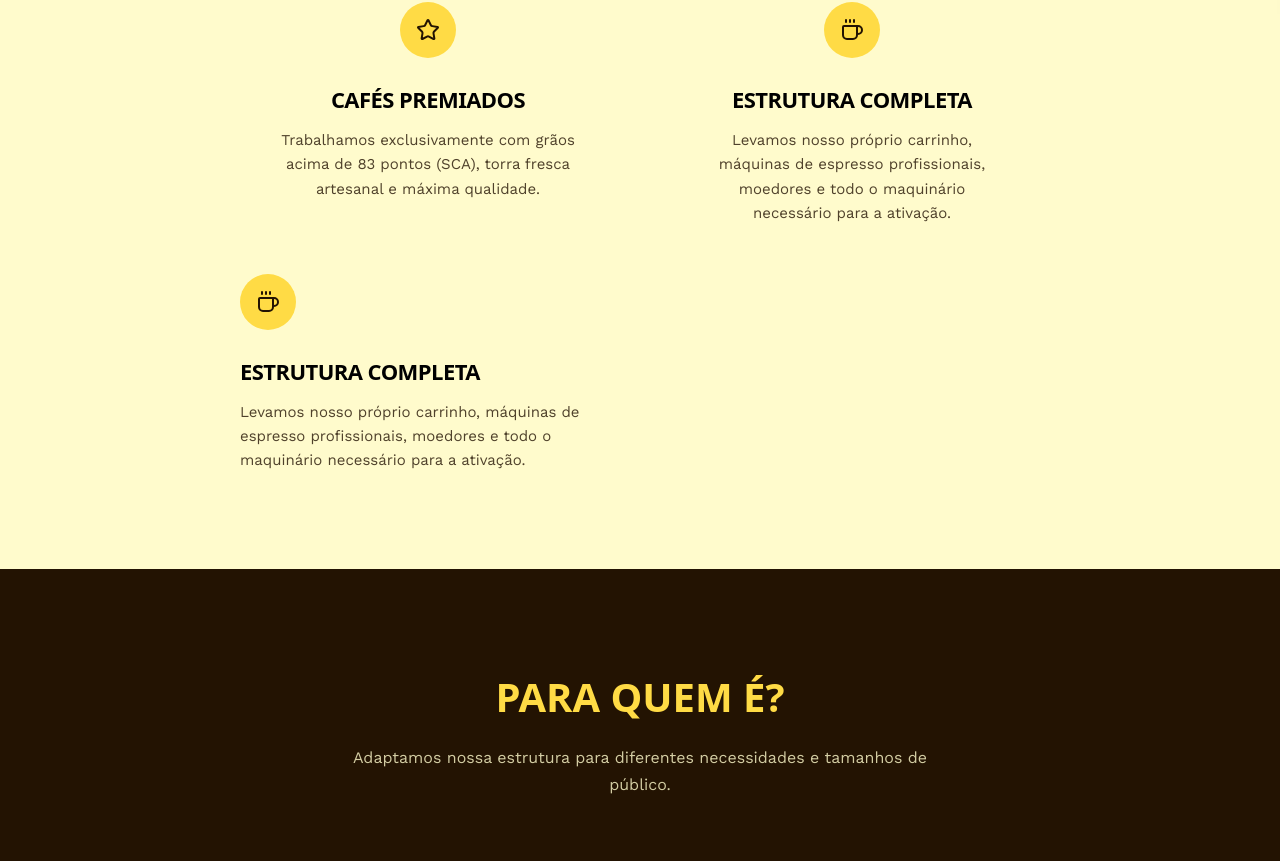
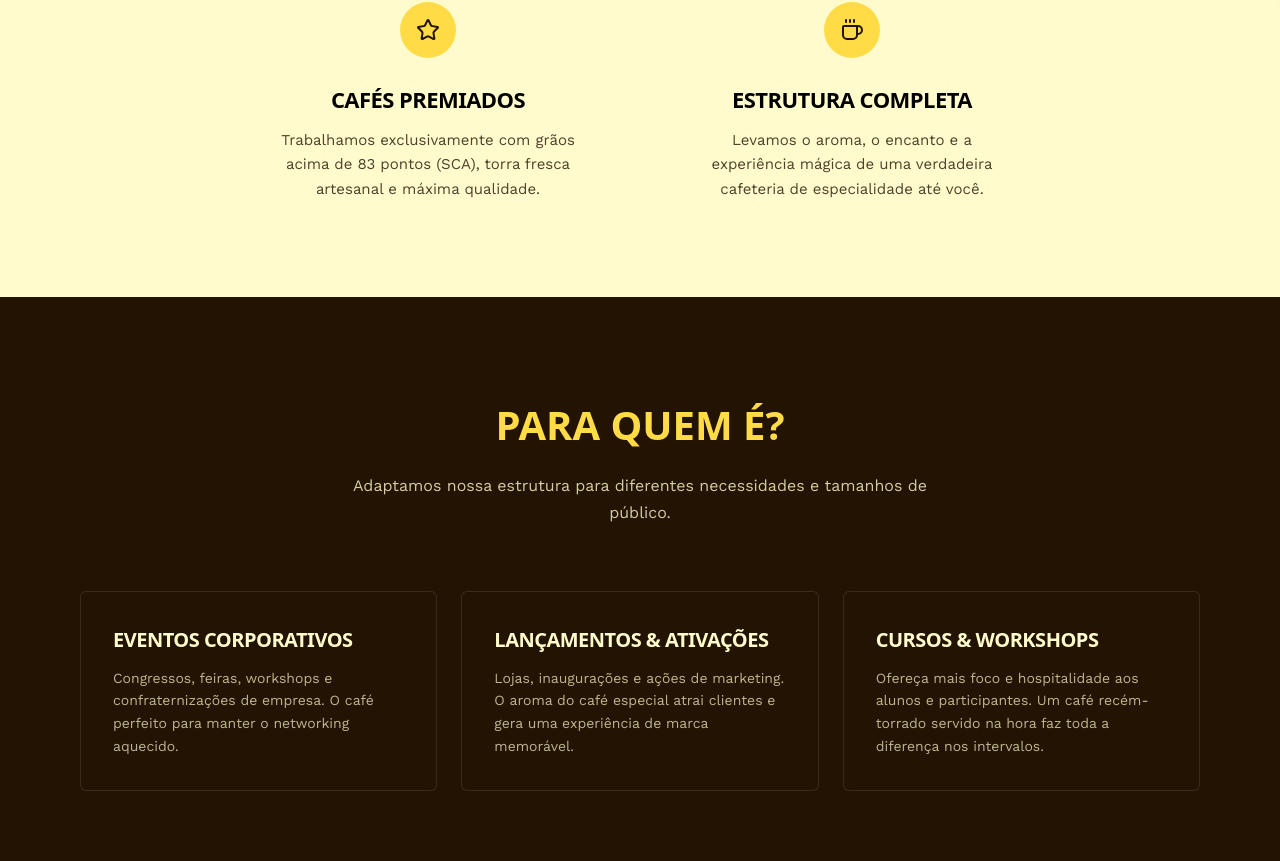
Before and after one commit to marcelomeloni/ritero, a Next.js app: page /eventos in a window 1280 px wide. Shown: the part 774-1635 px from the top of the page. Built offline with nearby package versions, Linux system fonts and the light colour scheme.

Commit message:
Add files via upload

```diff
--- a/src/app/eventos/EventosClient.tsx
+++ b/src/app/eventos/EventosClient.tsx
@@ -104,16 +104,7 @@ export default function EventosClient() {
             </div>
             <h3 className="mt-6 font-sans text-[22px] font-black uppercase tracking-tight text-[#000000]">Estrutura Completa</h3>
             <p className="mt-3 font-work text-[15px] leading-relaxed text-[#231302]/80 max-w-[300px]">
-              Levamos nosso próprio carrinho, máquinas de espresso profissionais, moedores e todo o maquinário necessário para a ativação.
-            </p>
-          </div>
-          <div className="flex flex-col items-start">
-            <div className="flex h-14 w-14 items-center justify-center rounded-full bg-[#FFDB45] text-[#231302]">
-              <Coffee size={24} />
-            </div>
-            <h3 className="mt-6 font-sans text-[22px] font-black uppercase tracking-tight text-[#000000]">Estrutura Completa</h3>
-            <p className="mt-3 font-work text-[15px] leading-relaxed text-[#231302]/80">
-              Levamos nosso próprio carrinho, máquinas de espresso profissionais, moedores e todo o maquinário necessário para a ativação.
+              Levamos o aroma, o encanto e a experiência mágica de uma verdadeira cafeteria de especialidade até você.
             </p>
           </div>
         </div>
```
